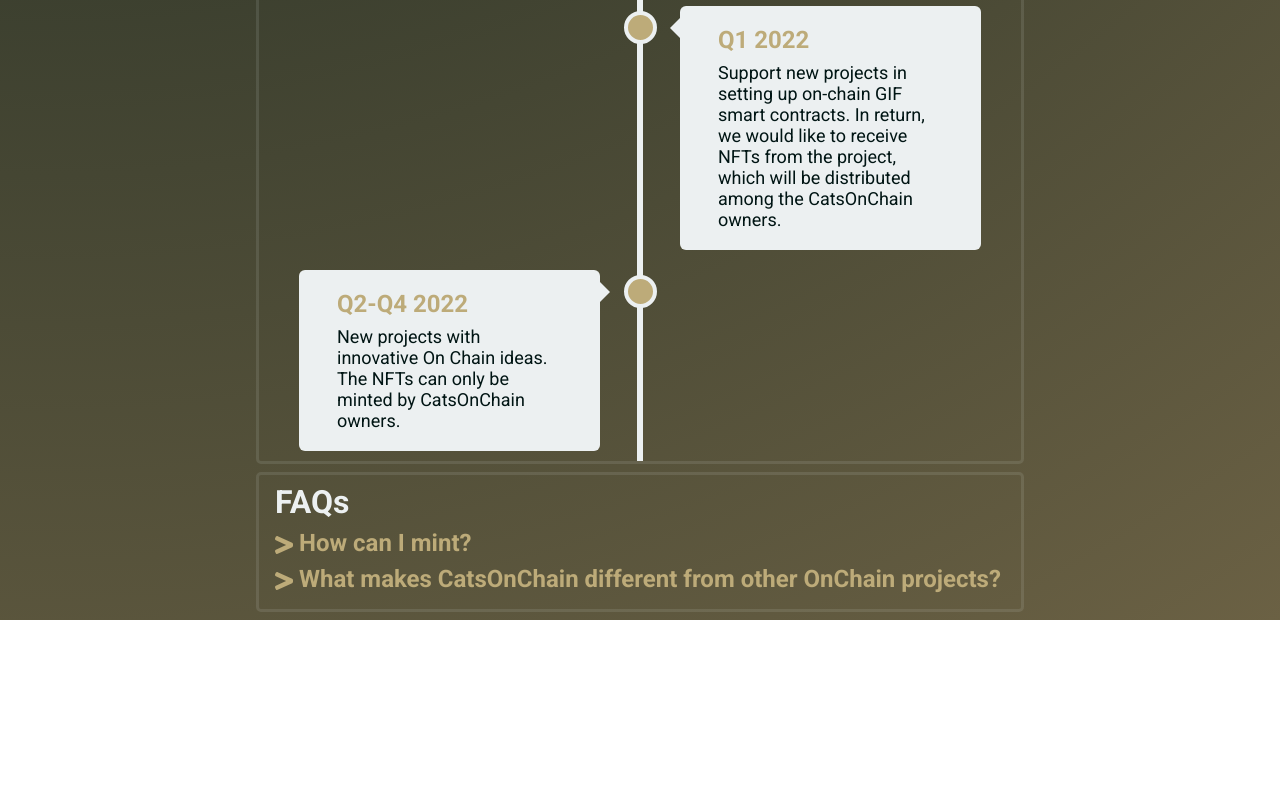
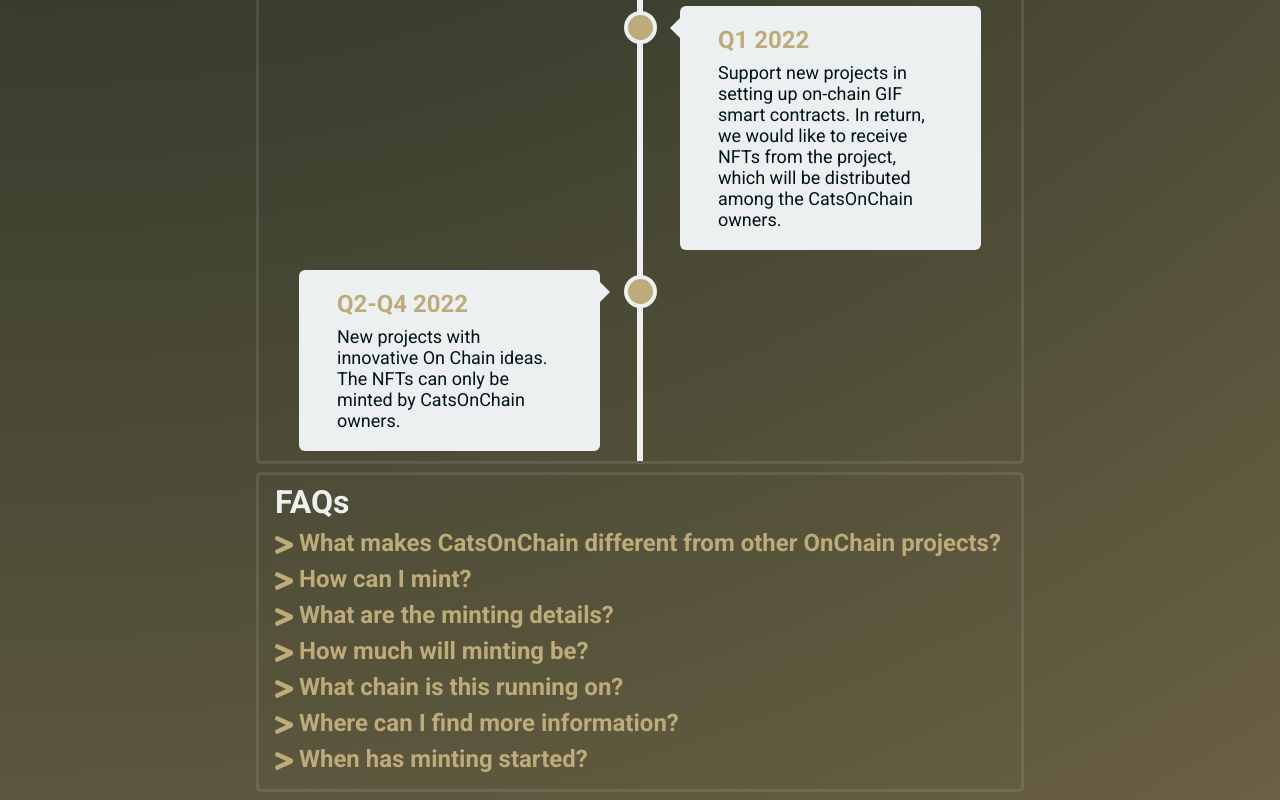
Before and after one commit to desombre/catsonchain, a React (Create React App) app: page / in a window 1280 px wide. Shown: the part 1938-2738 px from the top of the page. Before the commit the page ends 2558 px from the top, so only its background shows below. Built offline with nearby package versions, Linux system fonts and the light colour scheme.

Commit message:
Add more Qs&As to FAQs

```diff
--- a/src/components/faq-item/FaqItem.js
+++ b/src/components/faq-item/FaqItem.js
@@ -24,7 +24,8 @@ const FaqItem = ({ question, children }) => {
         style={{
           visibility: showAnswer ? "visible" : "hidden",
           opacity: showAnswer ? 1 : 0,
-          display: showAnswer ? "initial" : "none",
+          height: showAnswer ? "auto" : "0",
+          overflow: "hidden",
           transition: "visibility 0s, opacity 0.5s linear",
         }}
       >
--- a/src/components/faqs/Faqs.js
+++ b/src/components/faqs/Faqs.js
@@ -9,7 +9,25 @@ const Faqs = () => {
       <h1>
         <TextDecorator>FAQs</TextDecorator>
       </h1>
-      <div>
+
+      <FaqItem
+        question={
+          "What makes CatsOnChain different from other OnChain projects?"
+        }
+      >
+        <p className="text">
+          CatsOnChain is the first 100% On-Chain generated GIF-collection on the
+          Ethereum blockchain. We compared COnC with other OnChain projects:{" "}
+          <a
+            href="https://medium.com/@pmd.gifnft/catsonchain-the-first-collection-with-100-randomly-generated-on-chain-gifs-1cb6520a4cfe "
+            target="_blank"
+            rel="noreferrer"
+          >
+            https://medium.com/&#10;@pmd.gifnft/&#10;catsonchain-the-first-collection-with-100-randomly-generated-on-chain-gifs-1cb6520a4cfe{" "}
+          </a>
+        </p>
+      </FaqItem>
+
       <FaqItem question={"How can I mint?"}>
         <p className="text">
           You can only mint via the Smart Contract. Please check this Post for
@@ -24,27 +42,32 @@ const Faqs = () => {
           </a>
         </p>
       </FaqItem>
-      </div>
-      <div>
-        <FaqItem
-          question={
-            "What makes CatsOnChain different from other OnChain projects?"
-          }
-        >
+
+      <FaqItem question={"What are the minting details? "}>
         <p className="text">
-            CatsOnChain is the first 100% On-Chain generated GIF-collection on
-            the Ethereum blockchain. We compared COnC with other OnChain
-            projects:{" "}
-            <a
-              href="https://medium.com/@pmd.gifnft/catsonchain-the-first-collection-with-100-randomly-generated-on-chain-gifs-1cb6520a4cfe "
-              target="_blank"
-              rel="noreferrer"
-            >
-              https://medium.com/&#10;@pmd.gifnft/&#10;catsonchain-the-first-collection-with-100-randomly-generated-on-chain-gifs-1cb6520a4cfe{" "}
-            </a>
+          There is the first Collection with 100% randomly generated On-Chain
+          GIFs. Total mint supply 11 111.
         </p>
       </FaqItem>
-      </div>
+
+      <FaqItem question={"How much will minting be?"}>
+        <p className="text">Each CatsOnChain will cost 0.08 ETH plus gas</p>
+      </FaqItem>
+
+      <FaqItem question={"What chain is this running on? "}>
+        <p className="text">Ethereum Blockchain</p>
+      </FaqItem>
+
+      <FaqItem question={"Where can I find more information? "}>
+        <p className="text">
+          Links to social media, opensea, etc are provided in the navigation bar
+          of this web page.
+        </p>
+      </FaqItem>
+
+      <FaqItem question={"When has minting started? "}>
+        <p className="text">Public mint started on January 16th</p>
+      </FaqItem>
     </div>
   );
 };
```
Lines whose indentation alone changed are shown as unchanged.
